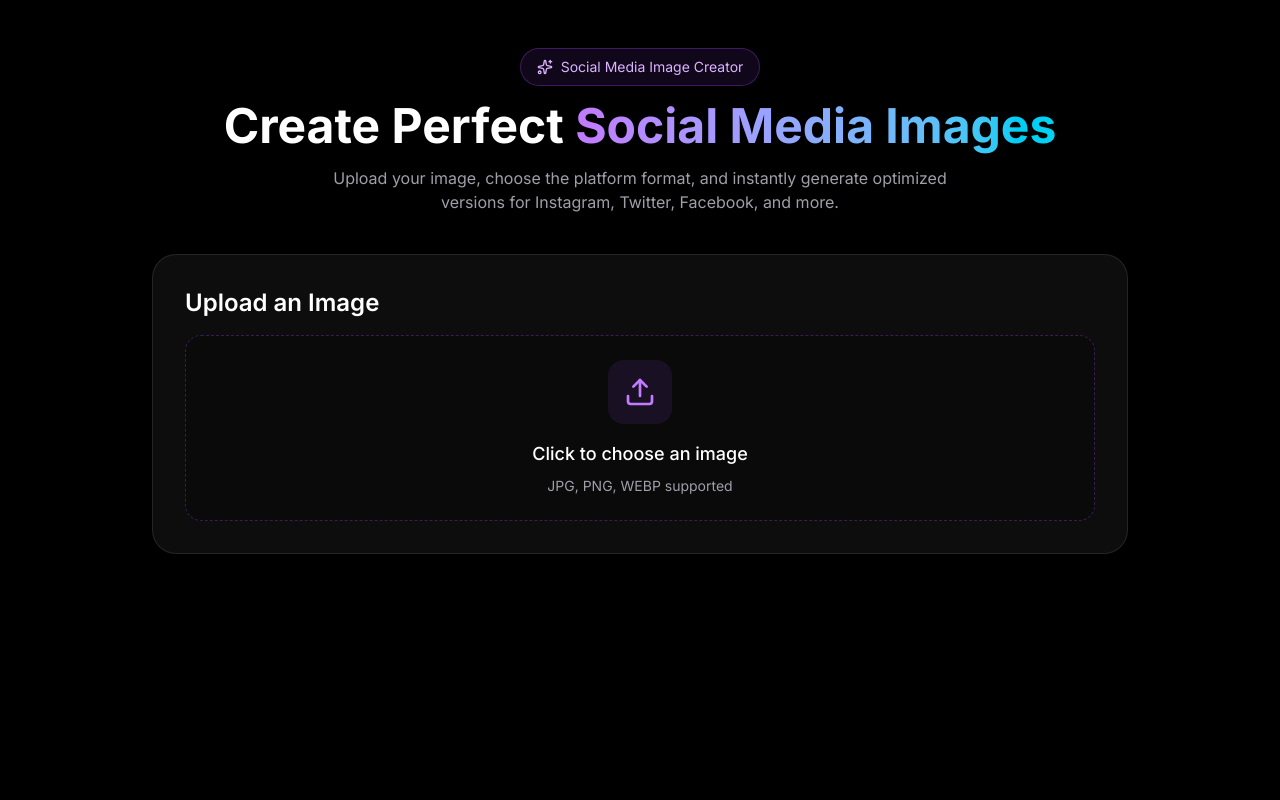
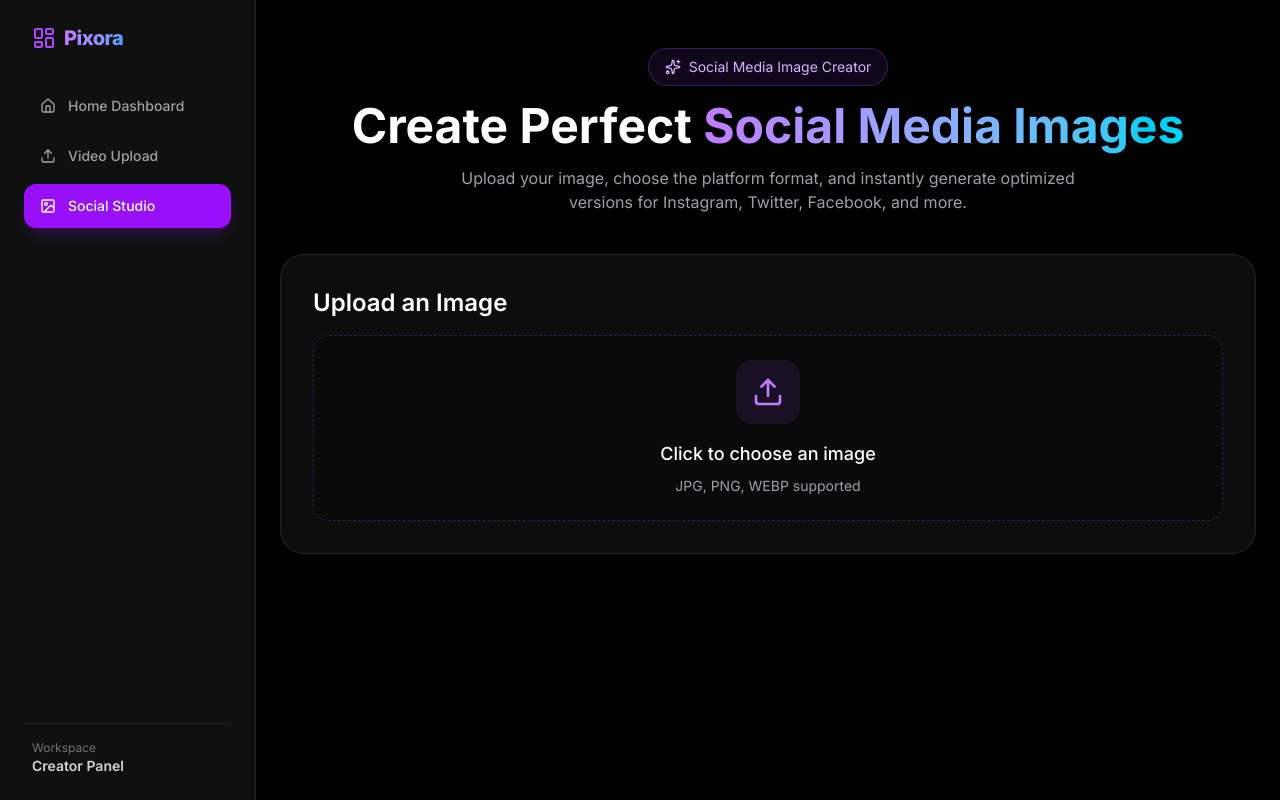
Before and after one commit to Shreyavaishya/firstsaasproject, a Next.js app: page /social-share in a window 1280 px wide. Built offline with nearby package versions, Linux system fonts and the light colour scheme.

Commit message:
implement unified dashboard layout

```diff
--- /dev/null
+++ b/app/(app)/dashboard/page.tsx
@@ -0,0 +1,6 @@
+import { redirect } from "next/navigation";
+
+export default function DashboardPage() {
+
+  redirect("/home");
+}
--- a/app/(app)/home/page.tsx
+++ b/app/(app)/home/page.tsx
@@ -55,7 +55,7 @@ function Home() {
         <main className="min-h-screen bg-neutral-950 text-white p-8">
             {/* 🔹 Top Header Area */}
             <header className="flex justify-between items-center border-b border-neutral-800 pb-4 mb-8">
-                <h1 className="text-3xl font-extrabold tracking-tight bg-gradient-to-r from-purple-400 to-blue-400 bg-clip-text text-transparent">
+                <h1 className="text-3xl font-extrabold tracking-tight bg-linear-to-r from-purple-400 to-blue-400 bg-clip-text text-transparent">
                     Pixora
                 </h1>
                 <div className="flex items-center gap-4">
--- a/app/dashboard/page.tsx
+++ b/app/(app)/layout.tsx
@@ -5,13 +5,14 @@ import { usePathname } from 'next/navigation'
 import { UserButton } from '@clerk/nextjs'
 import { Video, Image, Upload, Home, LayoutDashboard } from 'lucide-react'
 
-export default function DashboardLayout({
+export default function AppLayout({
   children,
 }: {
   children: React.ReactNode
 }) {
   const pathname = usePathname()
 
+  // 🔹 Core navigation links that swap screens within your sidebar shell
   const navItems = [
     { label: "Home Dashboard", href: "/home", icon: Home },
     { label: "Video Upload", href: "/video-upload", icon: Upload },
@@ -21,10 +22,11 @@ export default function DashboardLayout({
   return (
     <div className="flex min-h-screen bg-neutral-950 text-white">
 
-      {/* 🔹 Left Fixed Navigation Sidebar */}
-      <aside className="w-64 border-r border-neutral-800 bg-neutral-900/50 p-6 flex-col justify-between hidden md:flex">
+      {/* 🔹 Left Fixed Navigation Sidebar (Visible on Desktop) */}
+      <aside className="w-64 border-r border-neutral-800 bg-neutral-900/50 p-6 flex flex-col justify-between md:flex">
         <div className="space-y-8">
-          {/* Logo Header */}
+
+          {/* Platform Branding */}
           <div className="flex items-center gap-2 px-2">
             <LayoutDashboard className="w-6 h-6 text-purple-500" />
             <span className="text-xl font-extrabold tracking-tight bg-linear-to-r from-purple-400 to-blue-400 bg-clip-text text-transparent">
@@ -32,7 +34,7 @@ export default function DashboardLayout({
             </span>
           </div>
 
-          {/* Navigation Links list */}
+          {/* Dynamic Sidebar Links list */}
           <nav className="space-y-1.5">
             {navItems.map((item) => {
               const Icon = item.icon
@@ -58,26 +60,26 @@ export default function DashboardLayout({
         {/* User Account Controls footer area */}
         <div className="border-t border-neutral-800 pt-4 flex items-center justify-between px-2">
           <div className="flex flex-col">
-            <span className="text-xs text-neutral-500">Logged in as</span>
-            <span className="text-sm font-semibold text-neutral-300">Workspace User</span>
+            <span className="text-xs text-neutral-500">Workspace</span>
+            <span className="text-sm font-semibold text-neutral-300">Creator Panel</span>
           </div>
-          < UserButton />
+          <UserButton />
         </div>
       </aside>
 
       {/* 🔹 Main Content View Pane */}
       <div className="flex-1 flex flex-col min-w-0">
 
-        {/* Mobile Navbar Header */}
+        {/* Mobile Top Navbar Header (Visible only on mobile devices) */}
         <header className="md:hidden flex justify-between items-center bg-neutral-900/40 p-4 border-b border-neutral-800">
-          <span className="text-lg font-extrabold text-purple-400"> Pixora</span>
+          <span className="text-lg font-extrabold text-purple-400">Pixora</span>
           <UserButton />
         </header>
 
-        {/* Nested App Views Route Controller */}
-        <div className="flex-1 overflow-y-auto">
+        {/* This dynamically swaps out /home, /video-upload, and /social-share code views */}
+        <main className="flex-1 overflow-y-auto">
           {children}
-        </div>
+        </main>
       </div>
 
     </div>
```
